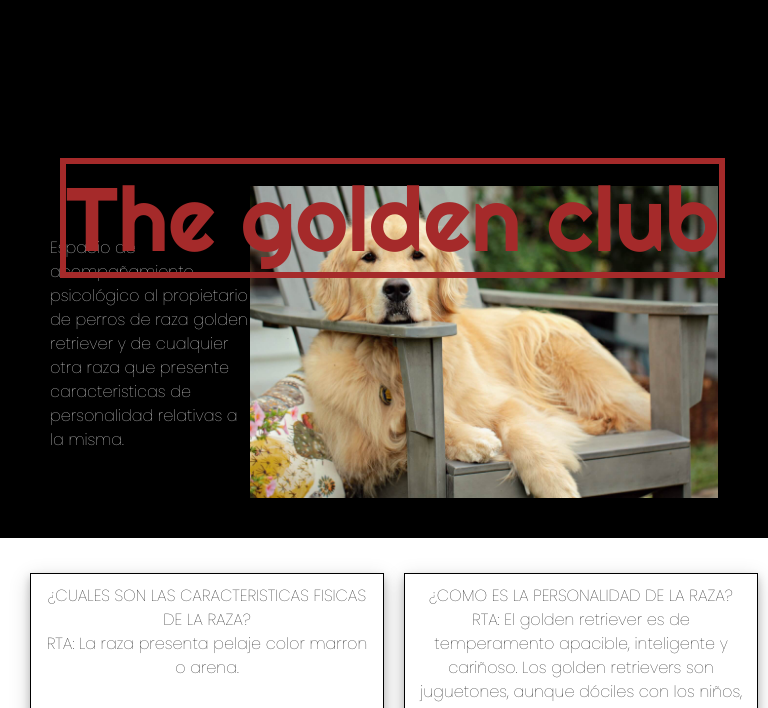
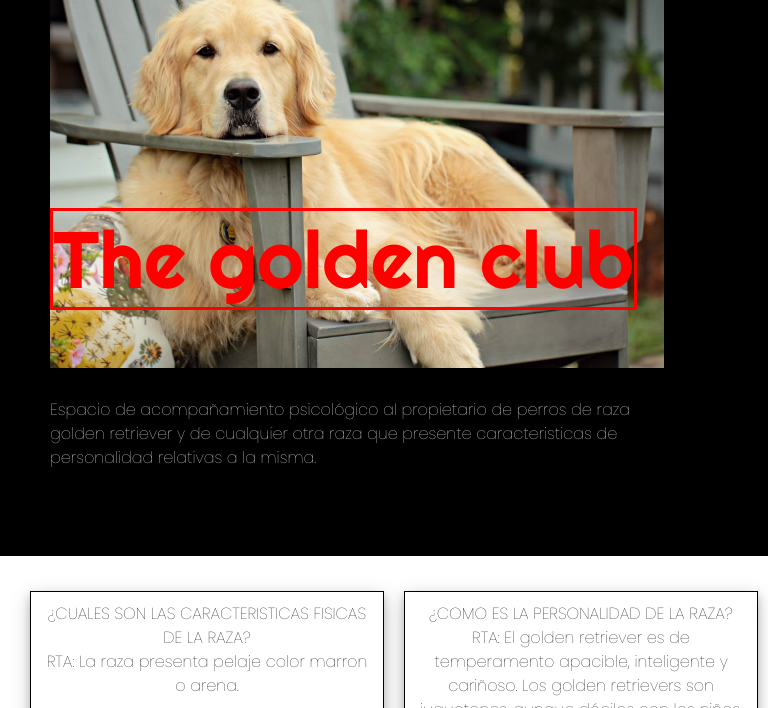
Before and after one commit to Gonzalita/PF-Gonzalez, a website: page index.html in a window 768 px wide. Shown: the part 92-800 px from the top of the page. Drawn offline with nearby package versions, Linux system fonts and the light colour scheme.

Commit message:
estructura responsive index

```diff
--- a/scss/responsive/estrategias.scss
+++ b/scss/responsive/estrategias.scss
@@ -20,6 +20,26 @@
       .item3{
         grid-area:footer;
       }
+      .container-quienessomos {
+        display: grid;
+        margin-top:50px;
+        grid-template-columns: 80vw;
+        grid-template-rows: auto;
+        grid-template-areas: "img" "text";
+        grid-row-gap: 30px;
+        align-items: center;
+
+    }
+    .title {
+        position: absolute;
+        top: 220px;
+        left: 30px;
+        font-weight: 500;
+        font-size: 60px;
+        border: solid 3px;
+        color: red;
+        font-family: 'Righteous', cursive;;
+    }
   }
 
 /* --------------------- DISPOSITIVOS PEQUEÑOS -------------------------*/
@@ -52,10 +72,11 @@
 
       .container-quienessomos {
         display: grid;
-        margin-top:60px ;
         grid-template-columns: 80vw;
         grid-template-rows: auto;
         grid-template-areas: "img" "text";
+        align-items: center;
+
     }
 
     .quienessomosdoc1 {
@@ -80,11 +101,10 @@
      }
       .title {
         position: absolute;
-        top: 200px;
+        top: 190px;
         left: 40px;
-        font-weight: 900;
+        font-weight: 500;
         font-size: 50px;
-        z-index: 1;
         border: solid 3px;
         color: red;
         font-family: 'Righteous', cursive;;
@@ -214,4 +234,28 @@
      }
     }
   }
+/* -------------- 1023 px ---------------------------------*/
+@media screen and (min-width:768px){
+    .container-quienessomos {
+        display: grid;
+        grid-template-columns: 80vw;
+        grid-template-rows: auto;
+        grid-template-areas: "img" "text";
+        grid-row-gap: 30px;
+        align-items: center;
+
+    }
+    .title {
+        position: absolute;
+        top: 300px;
+        left: 50px;
+        font-weight: 500;
+        font-size: 80px;
+        border: solid 3px;
+        color: red;
+        font-family: 'Righteous', cursive;;
+    }
+}
+
+
 /* ----------------- FIN DE ESTRUCTURA RESPONSIVE-----------*/
```
Also changed, not shown: css/style.css.
